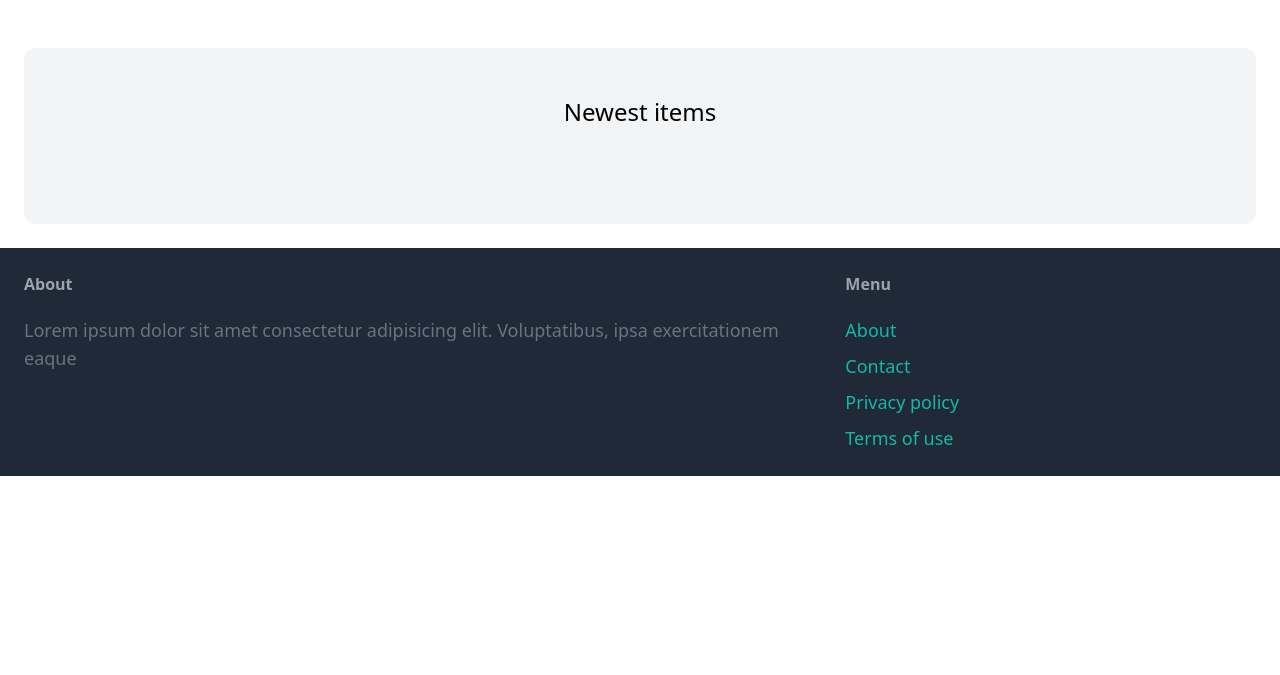
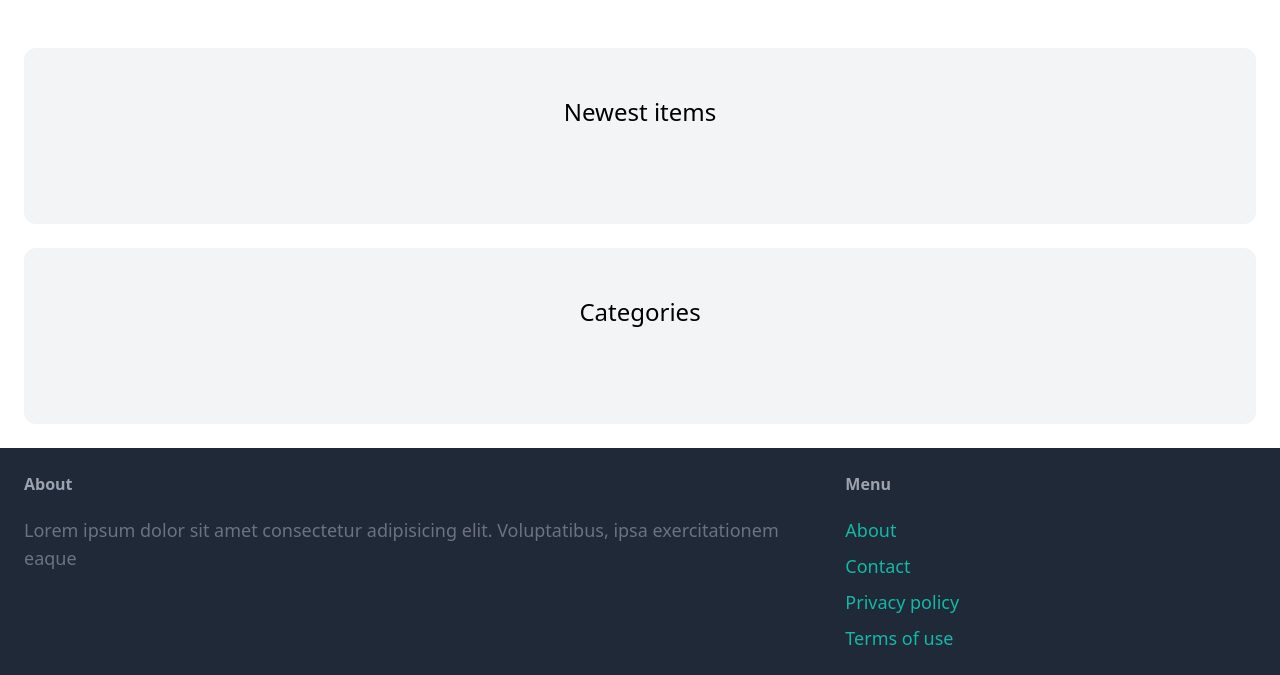
Before and after one commit to reszkojr/django-marketplace, a Django app: template core/templates/core/index.html in a window 1280 px wide. Shown: the part 77-752 px from the top of the page. Run offline with Django 3.2, Linux system fonts and the light colour scheme; the template is opened without the code that fills it, so the values that code supplies are empty; some libraries are stand-ins or nearby versions.

Commit message:
Categories section

```diff
--- a/core/templates/core/index.html
+++ b/core/templates/core/index.html
@@ -23,4 +23,22 @@
             {% endfor %}
         </div>
     </div>
+
+    <div class="mt-6 px-6 py-12 bg-gray-100 rounded-xl">
+        <h2 class="mb-12 text-2xl text-center">Categories</h2>
+
+        <div class="grid grid-cols-5 gap-3">
+            {% for category in categories %}
+            <div>
+                <a href="#">
+                    <div class="p-6 bg-white rounded-b-xl">
+                        <h2 class="text-2xl">{{ category.name }}</h2>
+                        <p class="text-gray-500">{{ category.items.count }} items</p>
+                    </div>
+                </a>
+            </div>
+            {% endfor %}
+        </div>
+    </div>
+
 {% endblock content %}
```
